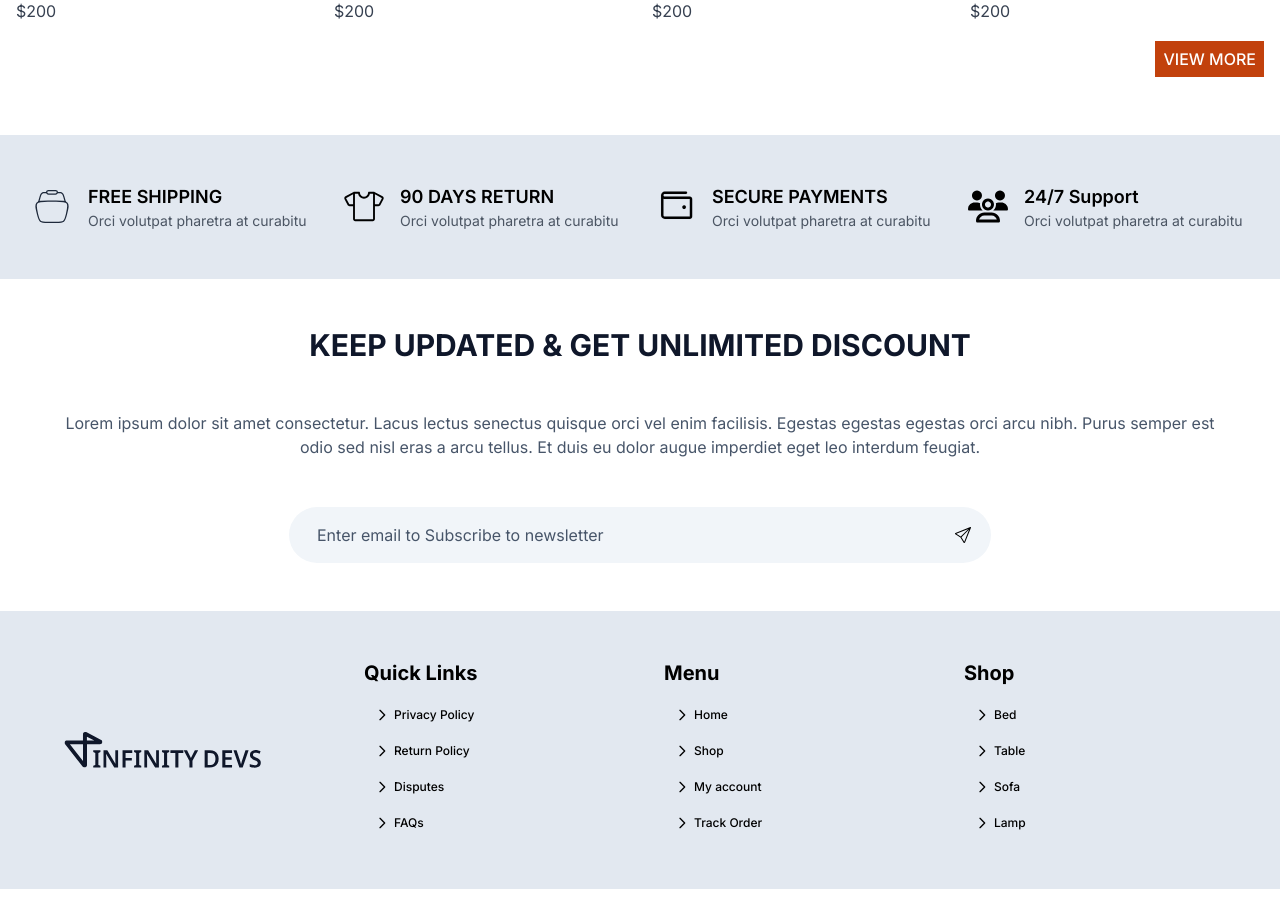
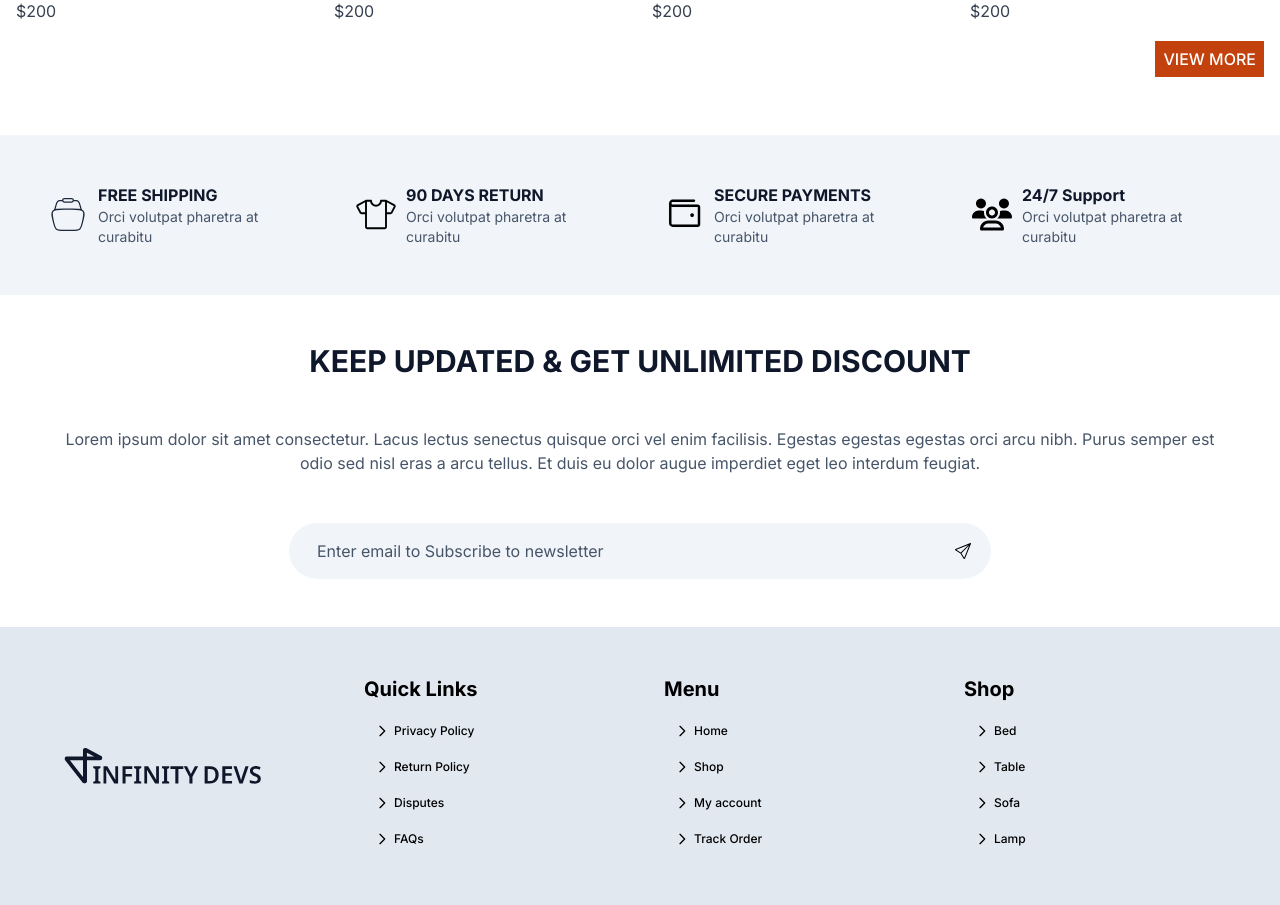
Before and after one commit to InfinityDevsHQ/e-commerce-next, a Next.js app: page / in a window 1280 px wide. Shown: the part 2080-2985 px from the top of the page. Built offline with nearby package versions, Linux system fonts and the light colour scheme.

Commit message:
fix: fixed about section

```diff
--- a/app/components/homepage/about.tsx
+++ b/app/components/homepage/about.tsx
@@ -28,15 +28,18 @@ export default function InfoSection() {
   ];
 
   return (
-    <div className="bg-primary py-12 px-4 sm:px-6 lg:px-8">
+    <div className="bg-primaryHalfWhite p-4 py-12 sm:p-8 md:p-12">
       <div className="max-w-7xl mx-auto">
-        <div className="grid grid-cols-1 md:grid-cols-2 lg:grid-cols-4 justify-items-center sm:justify-items-start gap-8">
+        <div className="grid grid-cols-1 md:grid-cols-2 lg:grid-cols-4 justify-items-center lg:justify-items-start gap-8 md:gap-12">
           {features.map((feature, index) => (
-            <div key={index} className="flex items-center">
-              <div className="flex-shrink-0 mr-4 text-2xl">{feature.icon}</div>
+            <div
+              key={index}
+              className="flex items-center justify-center gap-2.5 md:max-w-[227px]"
+            >
+              <div className="flex-shrink-0 text-2xl">{feature.icon}</div>
               <div>
-                <h3 className="text-lg font-semibold">{feature.title}</h3>
-                <p className="text-sm text-gray-600">{feature.description}</p>
+                <h3 className="font-bold text-dark">{feature.title}</h3>
+                <p className="text-sm text-darkLight">{feature.description}</p>
               </div>
             </div>
           ))}
```
